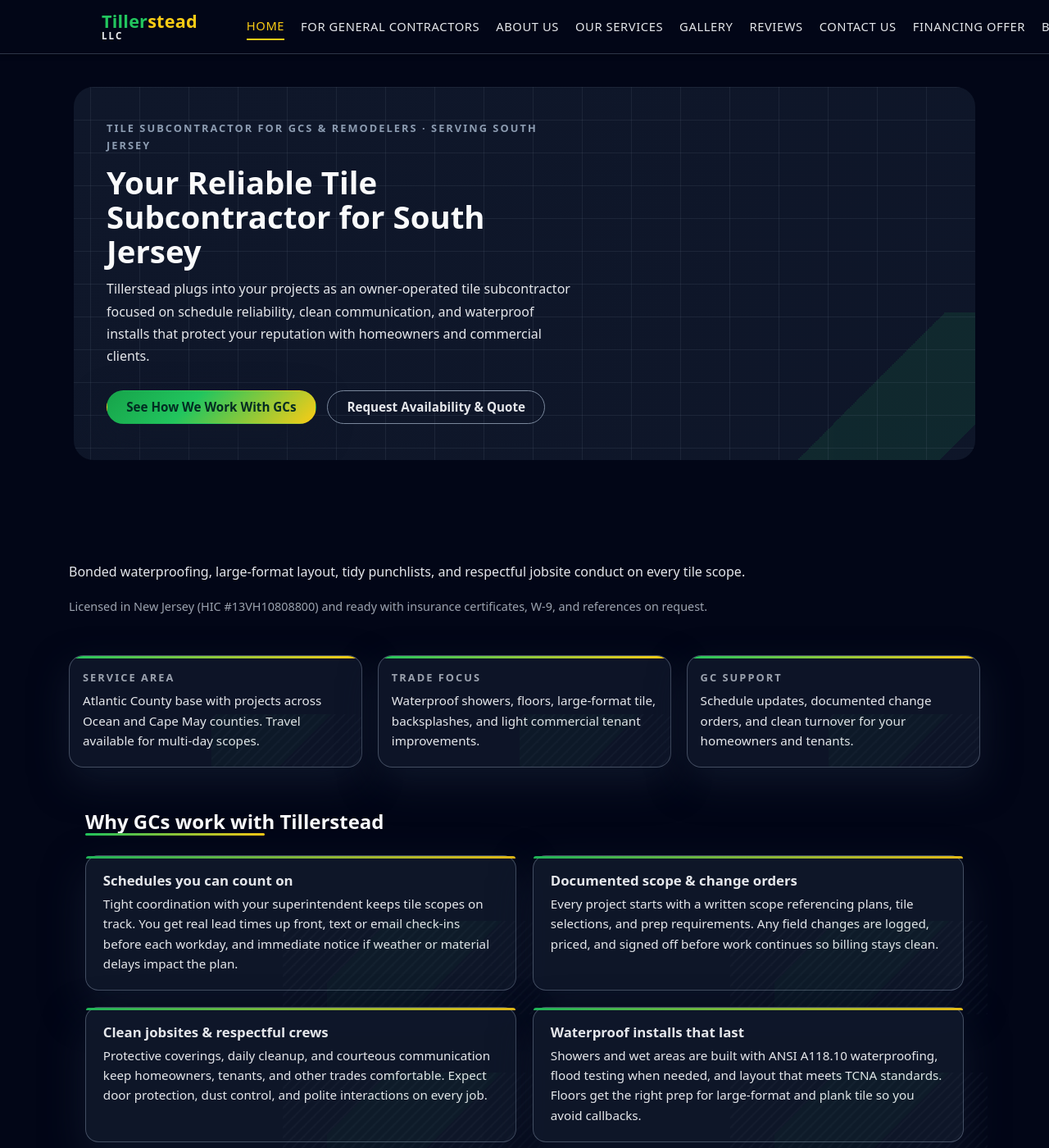
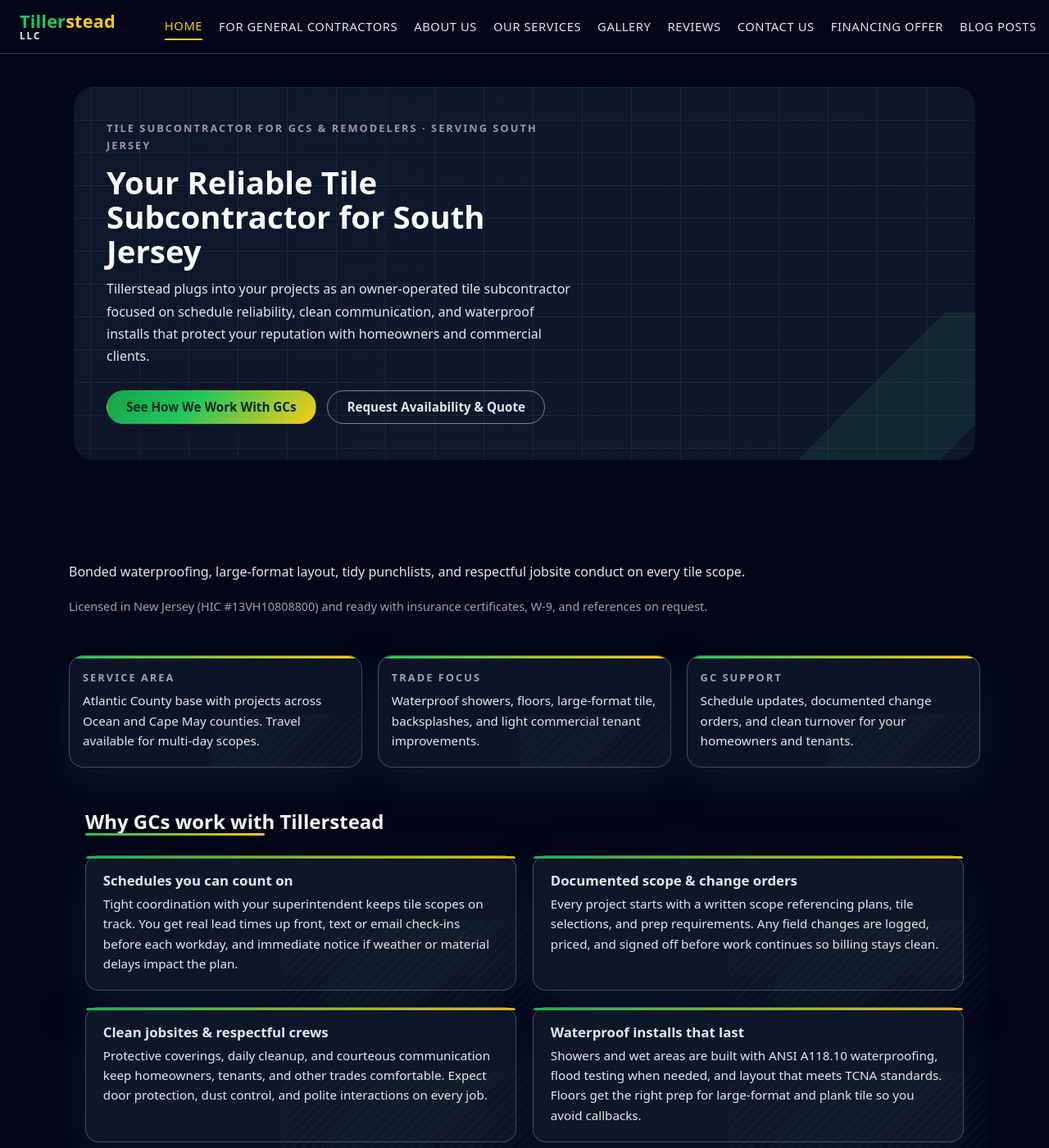
Before and after one commit to XTX33/Tillerstead-site, a Jekyll site: the page built from index.html, in a window 1280 px wide and 1400 px high. Shown: the whole window at 82% size. Built offline with Jekyll 4.4.1, drawn with Linux system fonts in a browser that asks for light colours.

Commit message:
Implement header layout and styling
Added styles for header layout and responsiveness.

```diff
--- a/assets/css/theme.css
+++ b/assets/css/theme.css
@@ -2441,6 +2441,83 @@
     text-decoration: none;
   }
 }
+/* ====== HEADER BALANCE FIX ====== */
+
+/* Make sure header uses full width but centers inner flex */
+.site-header {
+  background: #020617;
+  border-bottom: 1px solid rgba(148, 163, 184, 0.3);
+  overflow-x: hidden; /* stop right scroll */
+}
+
+.site-header-inner {
+  display: flex;
+  align-items: center;
+  justify-content: space-between;
+  max-width: 1280px; /* center content within page */
+  margin: 0 auto;    /* centers whole header block */
+  padding: 0.75rem 1rem;
+  gap: 1.5rem;
+}
+
+/* Keep logo flush left but not glued to edge */
+.site-logo {
+  flex-shrink: 0;
+  margin-right: auto; /* gives space to nav center */
+}
+
+/* Center nav horizontally inside available space */
+.site-nav {
+  flex: 1;
+  display: flex;
+  justify-content: center;
+}
+
+/* Make menu consistent spacing */
+.site-menu {
+  display: flex;
+  gap: 1.25rem;
+  list-style: none;
+  margin: 0;
+  padding: 0;
+}
+
+/* Right side: phone + burger stay visible but not push off screen */
+.site-header-actions {
+  flex-shrink: 0;
+  display: flex;
+  align-items: center;
+  gap: 0.75rem;
+  margin-left: auto;
+  white-space: nowrap;
+}
+
+/* Prevent phone number from expanding too far */
+.call-btn {
+  max-width: 160px;
+  overflow: hidden;
+  text-overflow: ellipsis;
+  justify-content: center;
+}
+
+/* Small tweak for screens just under 1200px */
+@media (max-width: 1200px) {
+  .site-header-inner {
+    padding-inline: 1rem;
+  }
+  .site-menu {
+    gap: 0.75rem;
+  }
+  .call-btn {
+    font-size: 0.85rem;
+    padding-inline: 0.5rem;
+  }
+}
+
+/* Safety: disable horizontal scrollbars on mobile entirely */
+html, body {
+  overflow-x: hidden;
+}
 /* =======================================
    Footer layout & nav spacing
    ======================================= */
```
